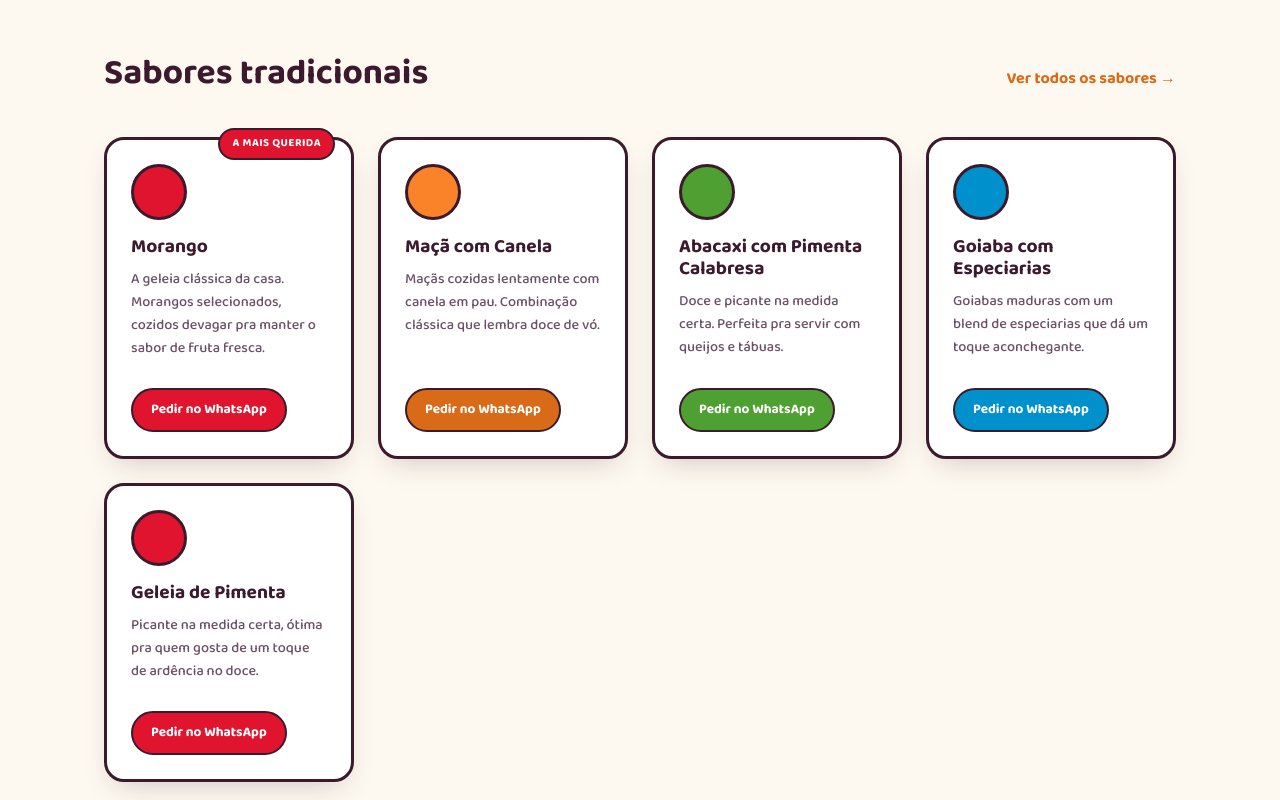
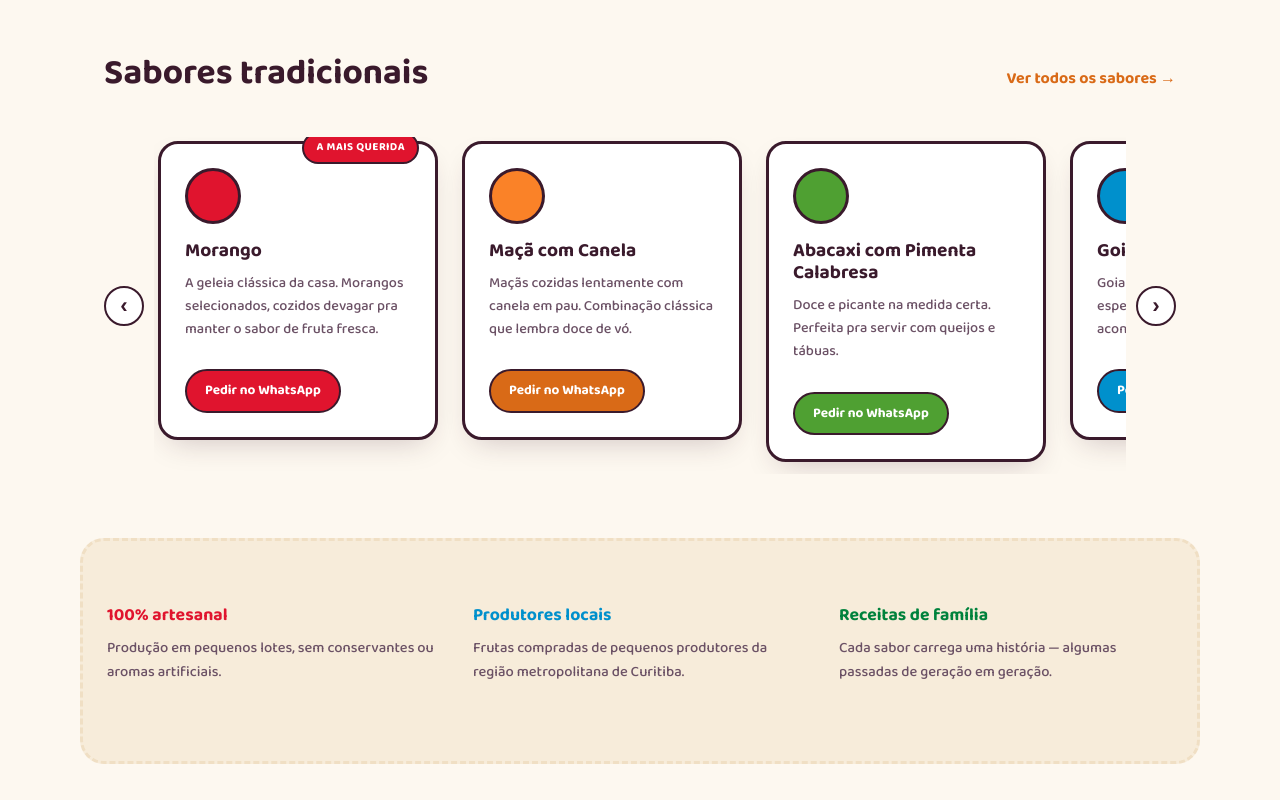
Before and after one commit to LuaSpecht/Alegria-Geleias, a React (Vite) app: page / in a window 1280 px wide. Shown: the part 640-1440 px from the top of the page. Built offline with nearby package versions, Linux system fonts and the light colour scheme.

Commit message:
add: carousel

```diff
--- /dev/null
+++ b/src/components/Carousel.css
@@ -0,0 +1,56 @@
+.carousel {
+  display: flex;
+  align-items: center;
+  gap: 10px;
+}
+
+.carousel__track {
+  flex: 1;
+  display: flex;
+  gap: 24px;
+  overflow-x: auto;
+  scroll-snap-type: x mandatory;
+  scroll-padding-left: 4px;
+  padding: 4px 4px 12px;
+  scrollbar-width: none;
+}
+
+.carousel__track::-webkit-scrollbar {
+  display: none;
+}
+
+.carousel__item {
+  flex: 0 0 clamp(220px, 26vw, 280px);
+  scroll-snap-align: start;
+}
+
+.carousel__nav {
+  flex-shrink: 0;
+  width: 40px;
+  height: 40px;
+  border-radius: 50%;
+  border: 2px solid var(--ink);
+  background: #fff;
+  color: var(--ink);
+  font-size: 1.4rem;
+  font-weight: 700;
+  line-height: 1;
+  cursor: pointer;
+  display: flex;
+  align-items: center;
+  justify-content: center;
+}
+
+.carousel__nav:hover {
+  background: var(--cream-2);
+}
+
+@media (max-width: 720px) {
+  .carousel__item {
+    flex-basis: 100%;
+  }
+
+  .carousel__nav {
+    display: none;
+  }
+}
--- /dev/null
+++ b/src/components/Carousel.jsx
@@ -0,0 +1,47 @@
+import { useRef } from 'react'
+import './Carousel.css'
+
+function Carousel({ items, renderItem }) {
+  const trackRef = useRef(null)
+
+  function scroll(direction) {
+    const track = trackRef.current
+    if (!track) return
+    const item = track.querySelector('.carousel__item')
+    const gap = 24
+    const amount = item ? item.offsetWidth + gap : 300
+    track.scrollBy({ left: direction * amount, behavior: 'smooth' })
+  }
+
+  return (
+    <div className="carousel">
+      <button
+        type="button"
+        className="carousel__nav carousel__nav--prev"
+        onClick={() => scroll(-1)}
+        aria-label="Anterior"
+      >
+        ‹
+      </button>
+
+      <div className="carousel__track" ref={trackRef}>
+        {items.map((item) => (
+          <div className="carousel__item" key={item.id}>
+            {renderItem(item)}
+          </div>
+        ))}
+      </div>
+
+      <button
+        type="button"
+        className="carousel__nav carousel__nav--next"
+        onClick={() => scroll(1)}
+        aria-label="Próximo"
+      >
+        ›
+      </button>
+    </div>
+  )
+}
+
+export default Carousel
--- a/src/pages/Home.jsx
+++ b/src/pages/Home.jsx
@@ -1,6 +1,7 @@
 import { Link } from 'react-router-dom'
 import { tradicionais } from '../data/produtos'
 import ProductCard from '../components/ProductCard'
+import Carousel from '../components/Carousel'
 import './Home.css'
 
 function Home() {
@@ -38,11 +39,10 @@ function Home() {
           <h2>Sabores tradicionais</h2>
           <Link to="/produtos">Ver todos os sabores →</Link>
         </div>
-        <div className="product-grid">
-          {destaques.map((produto) => (
-            <ProductCard key={produto.id} produto={produto} />
-          ))}
-        </div>
+        <Carousel
+          items={destaques}
+          renderItem={(produto) => <ProductCard produto={produto} />}
+        />
       </section>
 
       <section className="section section--valores">
```
